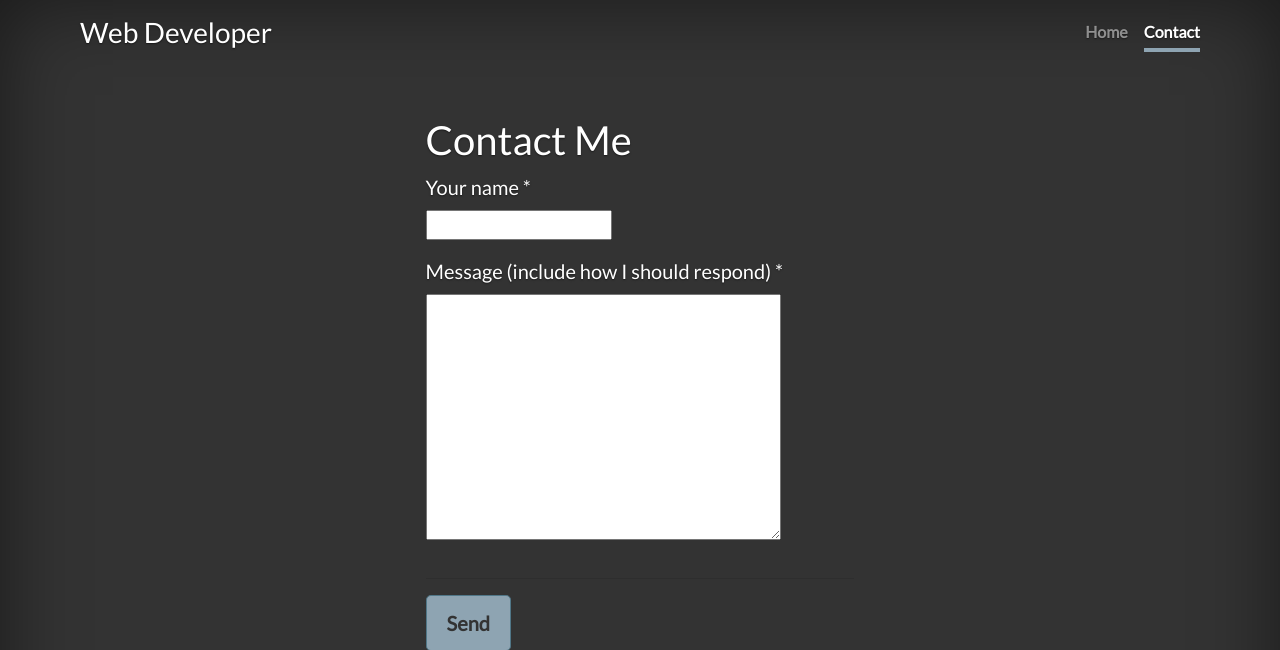
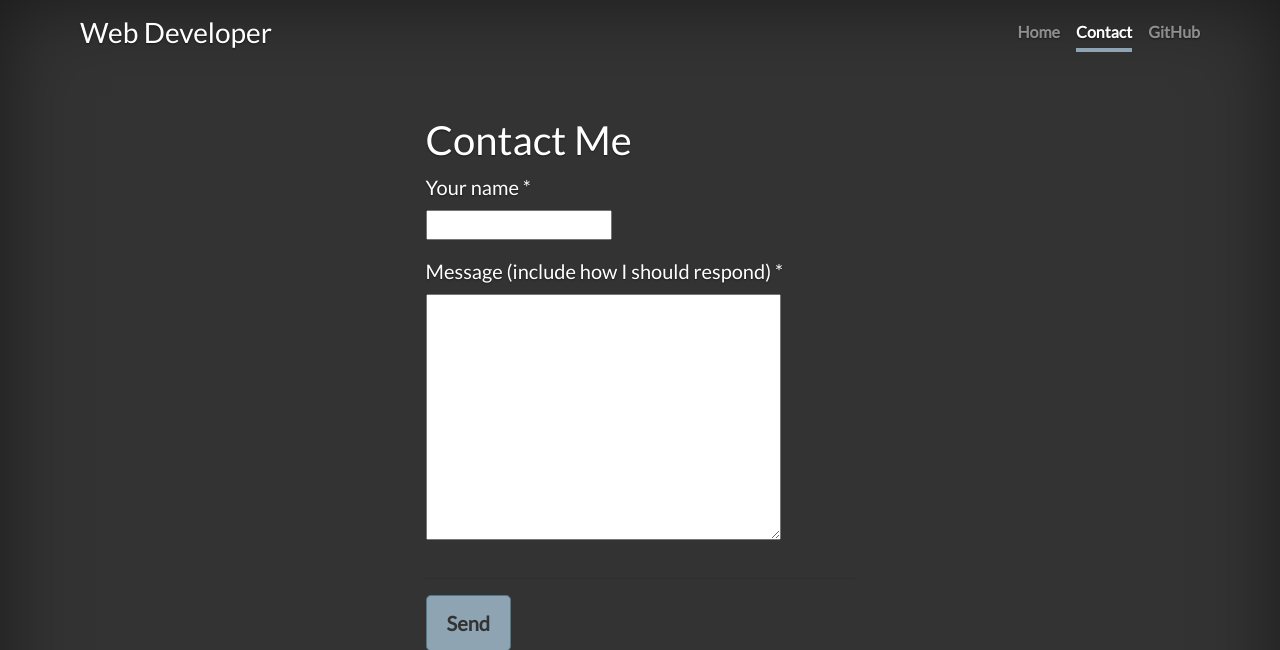
Before and after one commit to michellemark/mysite, a Django app: page /contact/ in a window 1280 px wide. Shown: the top 650 px of the page. Run offline with Django 3.2, Linux system fonts and the light colour scheme; some libraries are stand-ins or nearby versions.

Commit message:
adding a link to github

```diff
--- a/templates/base.html
+++ b/templates/base.html
@@ -53,6 +53,9 @@
                  href="{{ contactform }}">
                   Contact
               </a>
+              <a class="nav-link" href="https://github.com/michellemark">
+                  GitHub
+              </a>
           </nav>
         </div>
       </header>
```
Also changed, not shown: static/images/icon.png (deleted), static/images/tile-wide.png (deleted), static/images/tile.png (deleted).
